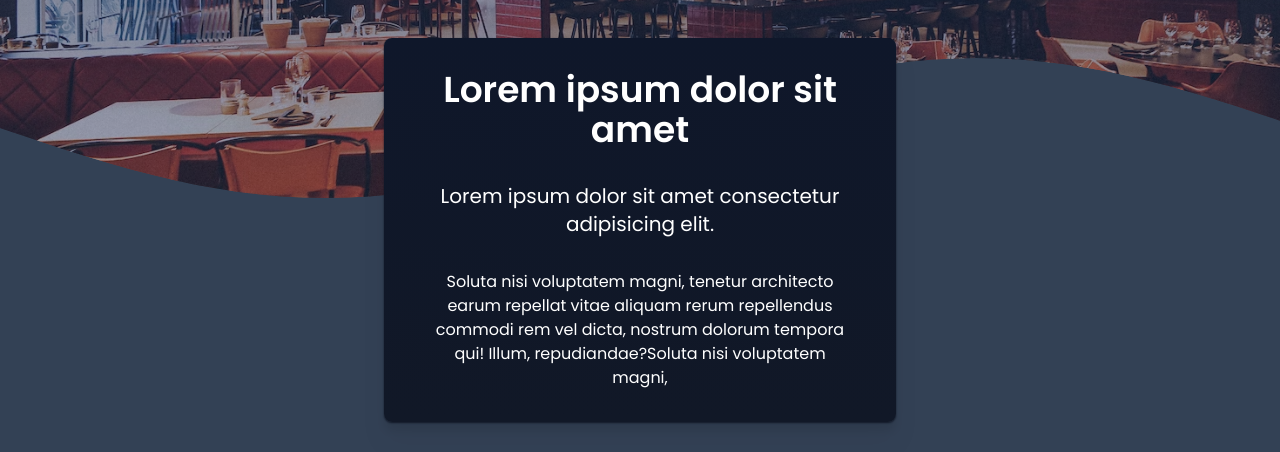
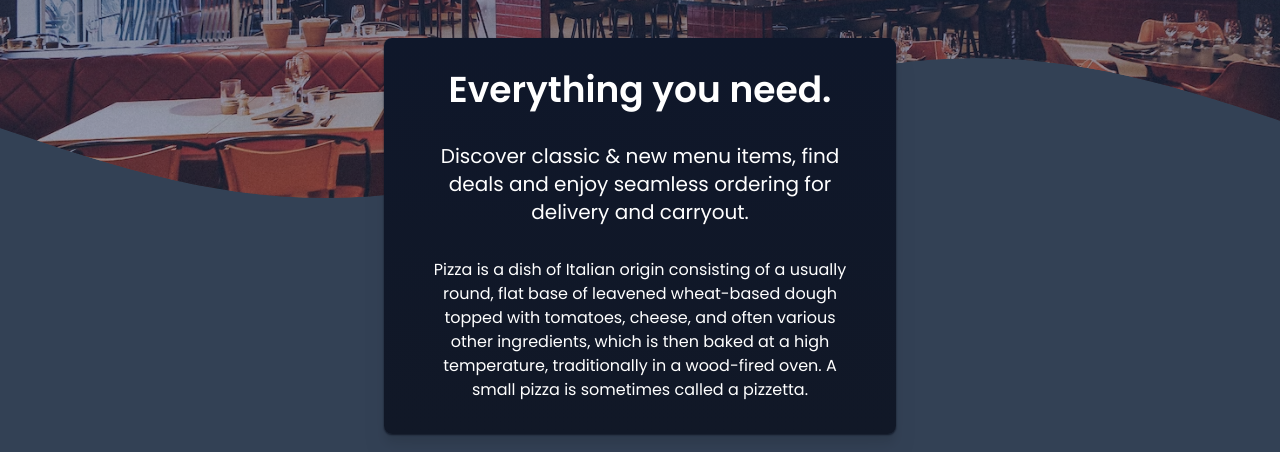
Before and after one commit to khoi23/big-assignment, a React (Vite) app: page / in a window 1280 px wide. Shown: the part 202-654 px from the top of the page. Built offline with nearby package versions, Linux system fonts and the light colour scheme; no server answers.

Commit message:
upload text

```diff
--- a/src/components/Banner.jsx
+++ b/src/components/Banner.jsx
@@ -9,16 +9,19 @@ const Banner = () => {
             <div className=" flex items-center justify-center flex-col">
                 <div className="bg-theme-cart py-8 px-12 lg:py-4 lg:px-6 text-white max-w-[40vw] xl:max-w-[50vw] lg:max-w-[80vw] sm:max-w-[90vw] text-center flex gap-8 lg:gap-2 flex-col drop-shadow-xl rounded-lg">
                     <h1 className="text-4xl xl:text-3xl lg:text-2xl md:text-xl font-semibold ">
-                        Lorem ipsum dolor sit amet
+                        Everything you need.
                     </h1>
                     <h4 className="text-xl lg:text-[1rem] md:text-[0.85rem]">
-                        Lorem ipsum dolor sit amet consectetur adipisicing elit.
+                        Discover classic & new menu items, find deals and enjoy
+                        seamless ordering for delivery and carryout.
                     </h4>
                     <p className="lg:text-[0.75rem]">
-                        Soluta nisi voluptatem magni, tenetur architecto earum
-                        repellat vitae aliquam rerum repellendus commodi rem vel
-                        dicta, nostrum dolorum tempora qui! Illum,
-                        repudiandae?Soluta nisi voluptatem magni,
+                        Pizza is a dish of Italian origin consisting of a
+                        usually round, flat base of leavened wheat-based dough
+                        topped with tomatoes, cheese, and often various other
+                        ingredients, which is then baked at a high temperature,
+                        traditionally in a wood-fired oven. A small pizza is
+                        sometimes called a pizzetta.
                     </p>
                 </div>
             </div>
```
